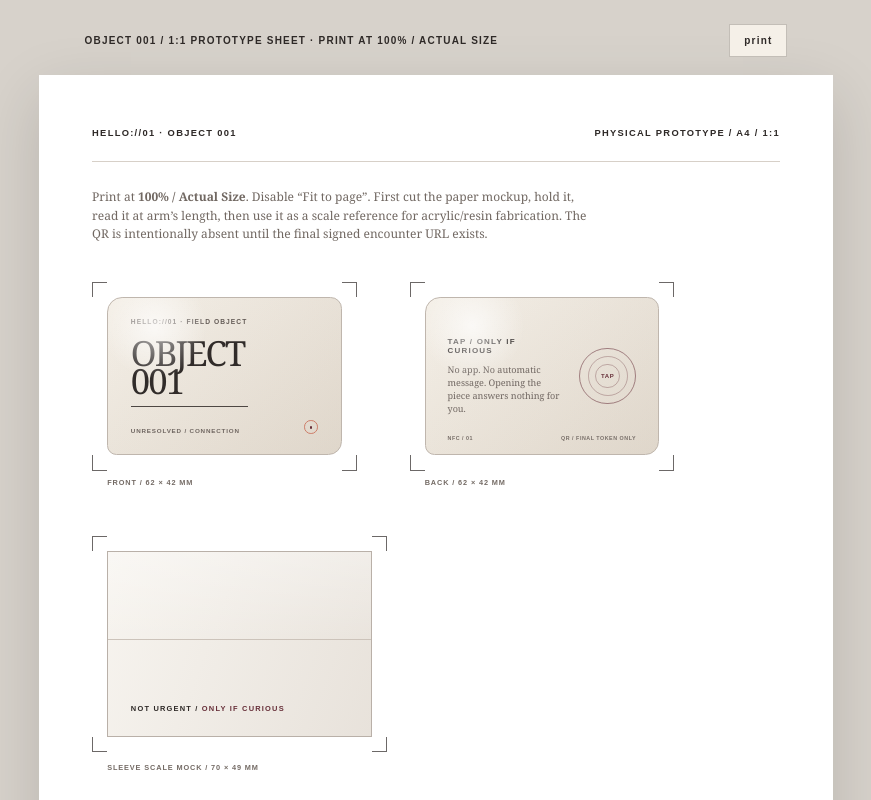
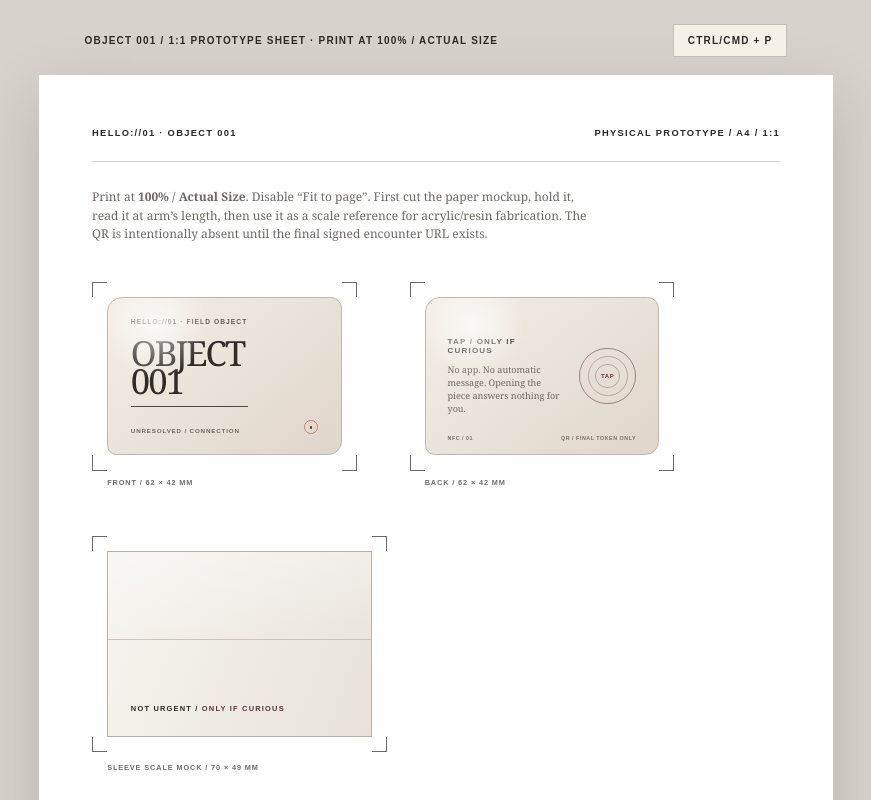
Before and after one commit to omarkhair70-droid/FIRST-CONTACT, a Next.js app: page /lab/object-001/print in a window 1280 px wide. Shown: the top 800 px of the page, without its empty margins (204-1075 px from the left). Built offline with nearby package versions, Linux system fonts and the light colour scheme.

Commit message:
fix: keep OBJECT print sheet fully static

```diff
--- a/app/lab/object-001/print/page.tsx
+++ b/app/lab/object-001/print/page.tsx
@@ -11,7 +11,7 @@ export default function Object001PrintSheetPage() {
         html,body{margin:0;background:#d7d2cb;color:#2e2927;font-family:Arial,Helvetica,sans-serif}
         .sheet{min-height:100vh;padding:24px}
         .toolbar{max-width:186mm;margin:0 auto 18px;display:flex;justify-content:space-between;align-items:center;gap:16px;font-size:10px;font-weight:800;letter-spacing:.12em;text-transform:uppercase}
-        .toolbar button{border:1px solid rgba(46,41,39,.25);background:#f5f0e8;padding:10px 14px;cursor:pointer;font:inherit;letter-spacing:inherit}
+        .print-command{border:1px solid rgba(46,41,39,.25);background:#f5f0e8;padding:10px 14px;white-space:nowrap}
         .paper{width:210mm;min-height:297mm;margin:0 auto;background:#fff;padding:14mm;box-shadow:0 20px 60px rgba(0,0,0,.14)}
         .paper-head{display:flex;justify-content:space-between;gap:10mm;padding-bottom:6mm;border-bottom:.25mm solid #d7d0c8;font-size:7pt;font-weight:800;letter-spacing:.14em;text-transform:uppercase}
         .instructions{margin:7mm 0 10mm;max-width:132mm;color:#716862;font:9pt/1.55 Georgia,'Times New Roman',serif}
@@ -51,7 +51,7 @@ export default function Object001PrintSheetPage() {
 
       <div className="toolbar">
         <span>OBJECT 001 / 1:1 prototype sheet · print at 100% / actual size</span>
-        <button type="button" onClick={() => { if (typeof window !== "undefined") window.print(); }}>print</button>
+        <span className="print-command">Ctrl/Cmd + P</span>
       </div>
 
       <section className="paper">
```
